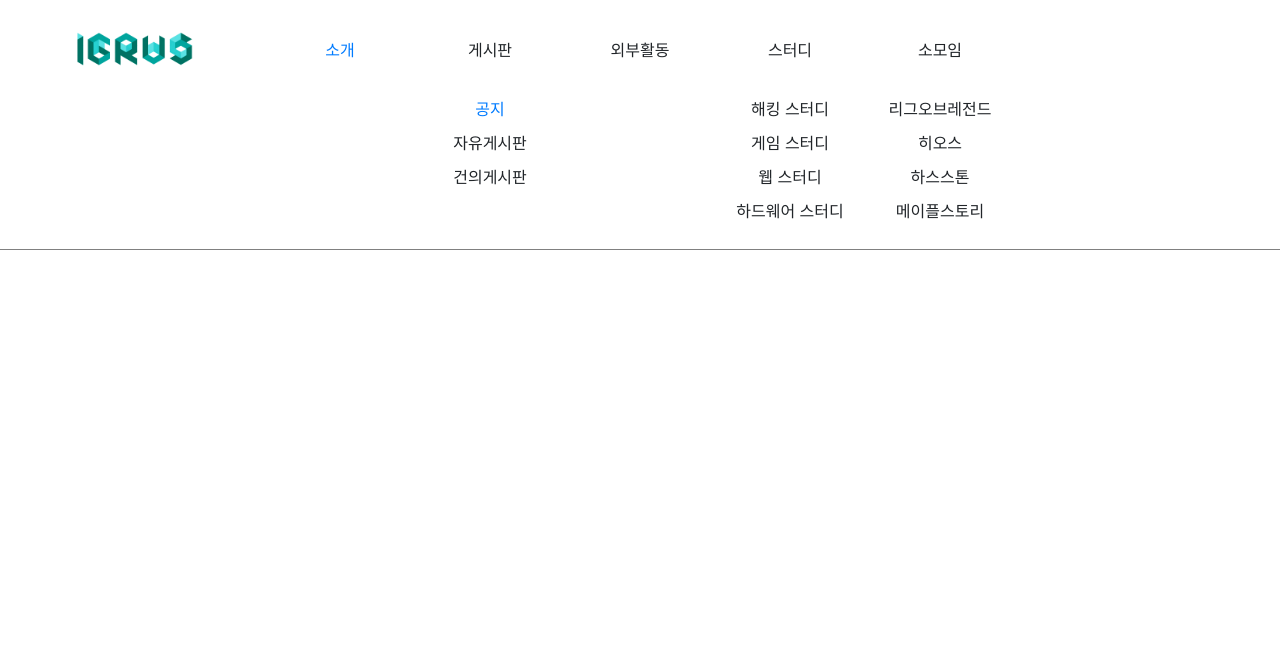
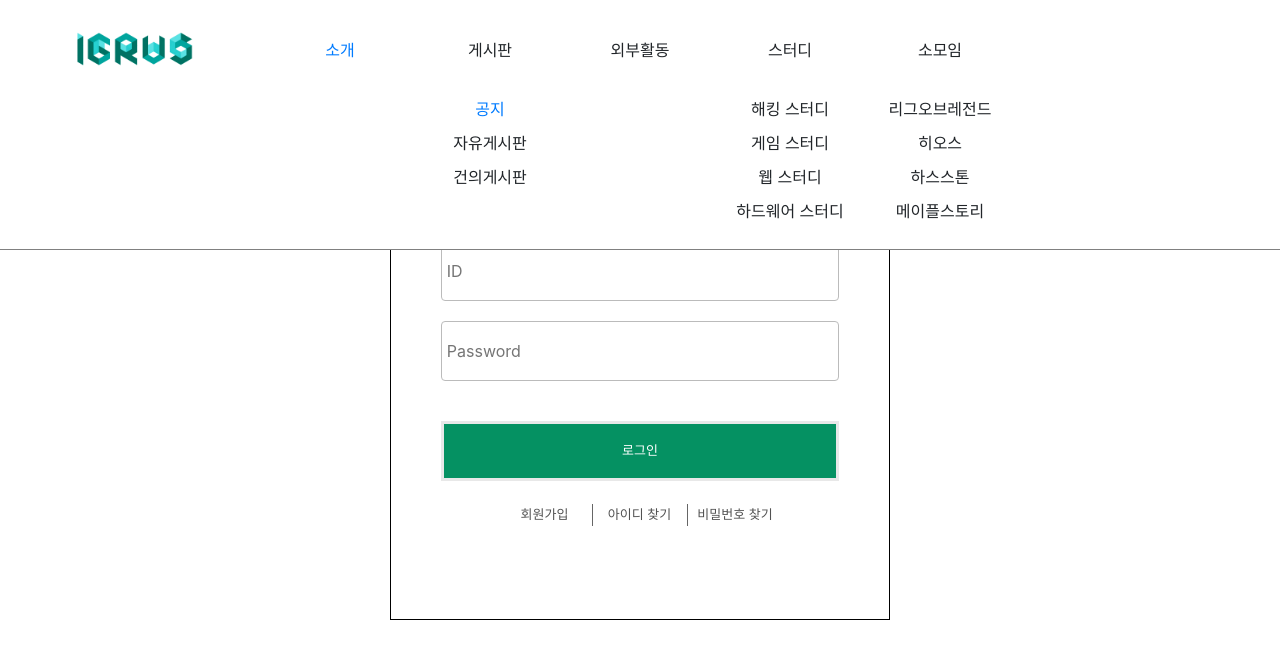
Before and after one commit to challenger71498/club-manager, a Vue app: page /login in a window 1280 px wide. Shown: the top 658 px of the page. Built offline with nearby package versions, Linux system fonts and the light colour scheme.

Commit message:
로그인 페이지 추가

```diff
--- a/src/App.vue
+++ b/src/App.vue
@@ -28,7 +28,7 @@
                     {
                         text: '게시판',
                         child: [
-                            { text: "공지", to: "/board" },
+                            { text: "공지", to: "/board/0" },
                             { text: "자유게시판", to: "" },
                             { text: "건의게시판", to: ""},
                         ]
--- a/src/components/Board/Category.vue
+++ b/src/components/Board/Category.vue
@@ -1,7 +1,7 @@
 <template>
     <div class="wrap">
         <div class="banner">
-            {{category}}
+            <span>{{category}}</span>
         </div>
     </div>
 </template>
@@ -17,10 +17,30 @@
 
 <style scoped>
     .banner {
-        width: 100%;
-        height: 100px;
-        background-color: black;
+        height: 150px;
+        background: url('https://images.pexels.com/photos/533930/pexels-photo-533930.jpeg?auto=compress&cs=tinysrgb&dpr=2&h=750&w=1260');
+        background-size: cover;
+        background-position: 50% 50%;
+        position: relative;
+        text-align: center;
+        line-height: 150px;
         color: white;
         font-size: 24px;
     }
+
+    .banner::before {
+         position:  absolute;
+         content: '';
+         display: block;
+         width:  100%;
+         height: 100%;
+         top: 0;
+         left: 0;
+         background: #000;
+         opacity: 0.7;
+     }
+
+    .banner span {
+        position: relative;
+    }
 </style>
--- a/src/components/Board/Layout.vue
+++ b/src/components/Board/Layout.vue
@@ -29,6 +29,7 @@
 <style scoped>
     .view {
         width: 1200px;
-        margin: auto;
+        margin: 20px auto;
+        padding: 0;
     }
 </style>
--- a/src/components/Board/List.vue
+++ b/src/components/Board/List.vue
@@ -21,7 +21,7 @@
                     writer: idx,
                     view_count: 5,
                     total_comment: 5,
-                    fresh: false,
+                    idx: 1234,
                     to: {
                         name: 'BoardDocument',
                         params: {
@@ -44,8 +44,7 @@
 <style scoped>
     .BoardList__Wrapper {
         width: 1200px;
-        background-color: #e8e8e8;
-        border: 1px solid lightgray;
+        background-color: #ffffff;
         margin: 20px auto;
     }
 </style>
--- a/src/components/Board/ListView.vue
+++ b/src/components/Board/ListView.vue
@@ -1,7 +1,19 @@
 <template>
-    <div class="ListView__Wrapper">
-        <ListItem class="document" v-for="item in items" v-bind="item"></ListItem>
-    </div>
+    <table class="ListView__Wrapper">
+        <thead>
+            <tr class="table_row">
+                <th class="tight">번호</th>
+                <th class="title">제목</th>
+                <th class="tight">작성일</th>
+                <th class="tight">작성자</th>
+                <th class="tight">조회수</th>
+                <th class="tight">댓글수</th>
+            </tr>
+        </thead>
+        <tbody>
+            <ListItem class="document" v-for="item in items" v-bind="item"></ListItem>
+        </tbody>
+    </table>
 </template>
 
 <script>
@@ -17,5 +29,20 @@
 </script>
 
 <style scoped>
-
+    .ListView__Wrapper {
+        width: 100%;
+    }
+    .ListView__Wrapper th {
+        padding: 10px;
+        text-align: left;
+        font-size: 13px;
+        text-align: center;
+    }
+    .ListView__Wrapper .tight {
+        width: 1%;
+        white-space: nowrap;
+    }
+    .ListView__Wrapper .table_row {
+        background-color: #e8e8e8;
+    }
 </style>
--- /dev/null
+++ b/src/components/LoginPage/Login.vue
@@ -0,0 +1,96 @@
+<template>
+    <div class="Login__Wrapper">
+        <form class="wrap" v-on:submit.prevent="login">
+            <div class="input">
+                <input type="text" v-model="id" placeholder="ID">
+                <input type="password" v-model="password" placeholder="Password">
+            </div>
+            <div class="buttons">
+                <button type="submit" class="login">로그인</button>
+            </div>
+            <div class="others">
+                <router-link to="signup"><button class="other">회원가입</button></router-link>
+                <router-link to="find_id"><button class="other">아이디 찾기</button></router-link>
+                <router-link to="find_password"><button class="other no_border">비밀번호 찾기</button></router-link>
+            </div>
+        </form>
+    </div>
+</template>
+
+<script>
+    export default {
+        props: {
+            user : {
+                userName : String,
+                studentGrade : Number,
+                userMajor : String,
+                userLevel : String,
+                picture : String
+            }
+        },
+
+        methods: {
+            login () {
+                alert(`ID: ${this.id}\nPW: ${this.password}`);
+            }
+        },
+
+        data () {
+            return {
+                id: '',
+                password: '',
+            };
+        }
+    }
+</script>
+
+<style scoped>
+    .Login__Wrapper {
+        width: 500px;
+        height: 500px;
+        margin: 20px auto;
+        border: 1px solid black;
+    }
+    .Login__Wrapper input {
+        width: 100%;
+        height: 60px;
+        border-radius: 4px;
+        border: 1px solid #bbb;
+        padding: 5px;
+        margin: 0 0 20px 0;
+    }
+    .Login__Wrapper .input{
+        width: 80%;
+        margin: 120px auto 0 auto;
+    }
+    .Login__Wrapper .buttons{
+        width: 80%;
+        margin: 20px auto;
+    }
+    .login {
+        width: 100%;
+        height: 60px;
+        display: block;
+        padding: 10px 0;
+        box-sizing: border-box;
+        border: 3px solid #e8e8e8;
+        background: #059162;
+        color: #fff;
+        font-size: 13px;
+    }
+    .others {
+        width: 285px;
+        margin: 0 auto;
+    }
+    .other {
+        width: 95px;
+        background-color: transparent;
+        border: none;
+        color: #525252;
+        font-size: 13px;
+        border-right: 1px solid #666666;
+    }
+    .no_border {
+        border: none;
+    }
+</style>
--- /dev/null
+++ b/src/components/LoginPage/SignUp.vue
@@ -0,0 +1,96 @@
+<template>
+    <div class="Login__Wrapper">
+        <!--<form class="wrap" v-on:submit.prevent="login">
+            <div class="input">
+                <input type="text" v-model="id" placeholder="ID">
+                <input type="password" v-model="password" placeholder="Password">
+            </div>
+            <div class="buttons">
+                <button type="submit" class="login">로그인</button>
+            </div>
+            <div class="others">
+                <router-link to="signup"><button class="other">회원가입</button></router-link>
+                <router-link to="find_id"><button class="other">아이디 찾기</button></router-link>
+                <router-link to="find_password"><button class="other no_border">비밀번호 찾기</button></router-link>
+            </div>
+        </form>-->
+    </div>
+</template>
+
+<script>
+    export default {
+        props: {
+            user : {
+                userName : String,
+                studentGrade : Number,
+                userMajor : String,
+                userLevel : String,
+                picture : String
+            }
+        },
+
+        methods: {
+            login () {
+                alert(`ID: ${this.id}\nPW: ${this.password}`);
+            }
+        },
+
+        data () {
+            return {
+                id: '',
+                password: '',
+            };
+        }
+    }
+</script>
+
+<style scoped>
+    .Login__Wrapper {
+        width: 500px;
+        height: 500px;
+        margin: 20px auto;
+        border: 1px solid black;
+    }
+    .Login__Wrapper input {
+        width: 100%;
+        height: 60px;
+        border-radius: 4px;
+        border: 1px solid #bbb;
+        padding: 5px;
+        margin: 0 0 20px 0;
+    }
+    .Login__Wrapper .input{
+        width: 80%;
+        margin: 120px auto 0 auto;
+    }
+    .Login__Wrapper .buttons{
+        width: 80%;
+        margin: 20px auto;
+    }
+    .login {
+        width: 100%;
+        height: 60px;
+        display: block;
+        padding: 10px 0;
+        box-sizing: border-box;
+        border: 3px solid #e8e8e8;
+        background: #059162;
+        color: #fff;
+        font-size: 13px;
+    }
+    .others {
+        width: 285px;
+        margin: 0 auto;
+    }
+    .other {
+        width: 95px;
+        background-color: transparent;
+        border: none;
+        color: #525252;
+        font-size: 13px;
+        border-right: 1px solid #666666;
+    }
+    .no_border {
+        border: none;
+    }
+</style>
--- a/src/components/Posts/Board.vue
+++ b/src/components/Posts/Board.vue
@@ -8,12 +8,10 @@
 <script>
     import Category from '../Board/Category.vue'
     import PostList from '../Board/List.vue'
-    // import Comments from '../Board/CommentList.vue'
     export default {
         name: "post-page",
         components: {
             PostList,
-            // Comments,
             Category
         },
         data() {
```
Also changed, not shown: src/components/Board/LIstItem.vue (+27 -23 lines), src/components/WelcomePage/History.vue (added, +15 -0 lines), src/main.js (+5 -4 lines), src/components/WelcomePage/Intro.vue (renamed from src/components/WelcomePage/Main.vue).
